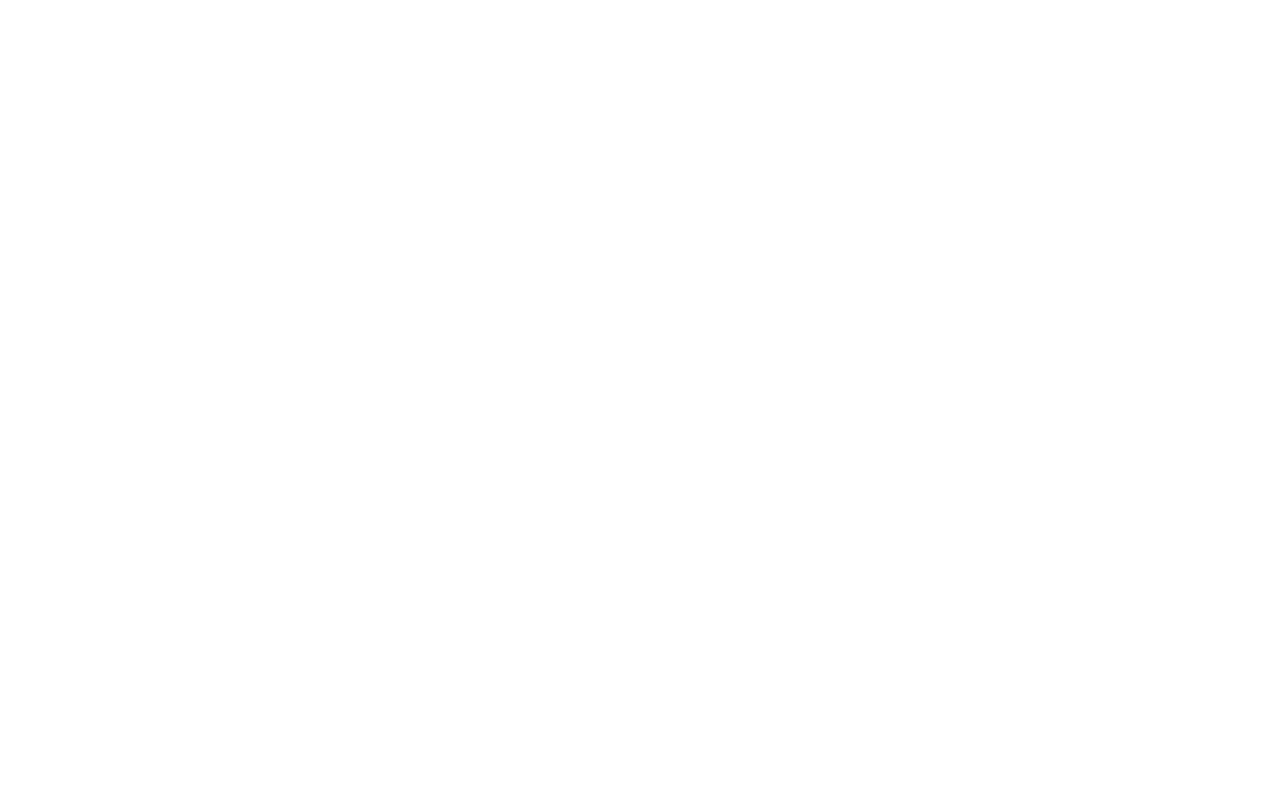
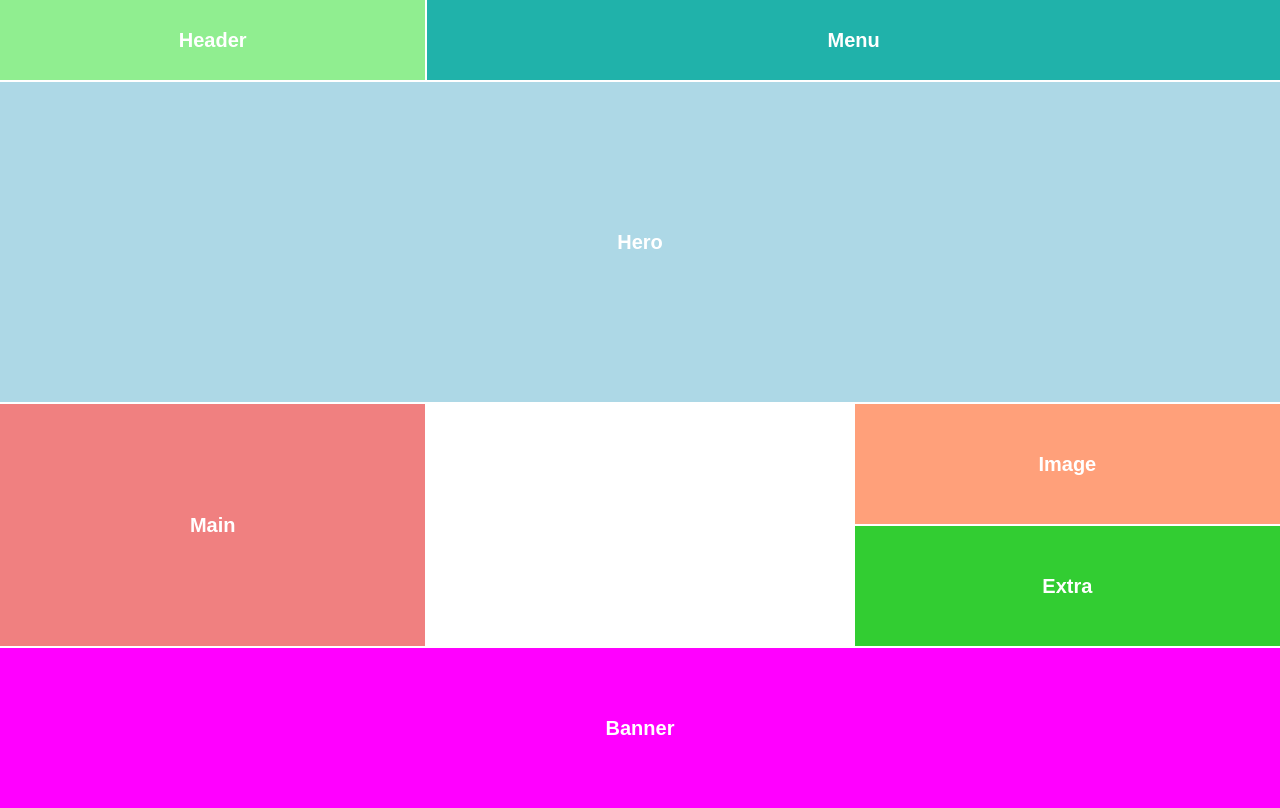
Before and after one commit to Christiano0407/Grid_Flex, a website: page src/html/indexPract.html in a window 1280 px wide. Drawn offline with Linux system fonts and the light colour scheme.

Commit message:
display-desktop

```diff
--- a/src/css/styleTwo.css
+++ b/src/css/styleTwo.css
@@ -154,3 +154,104 @@ footer img {
     width: 20px;
     height: 20px;
 } */
+
+/*Desktop*/
+.container {
+    width: 100vw;
+    height: 100vh;
+    display: grid;
+    grid-template-columns: repeat(3, 1fr);
+    grid-template-rows: 10% 40% 15% 15% 20%;
+    gap: 2px;
+
+    grid-template-areas: "header menus menus"
+                         "hero   hero hero"
+                         "main   .    image"
+                         "main   .    extra"
+                         "banner banner banner";
+
+}
+.header {
+   grid-area: header;
+   background-color: lightgreen;
+}
+.header h1 {
+    display: flex;
+    justify-content: center;
+    align-items: center;
+    width: 100%;
+    height: 100%;
+}
+.menu {
+    grid-area: menus;
+    background-color: lightseagreen;
+}
+.menu h1 {
+    display: flex;
+    justify-content: center;
+    align-items: center;
+    width: 100%;
+    height: 100%;
+}
+.hero {
+    grid-area: hero;
+    background-color: lightblue;
+}
+.hero h1 {
+    display: flex;
+    justify-content: center;
+    align-items: center;
+    width: 100%;
+    height: 100%;
+}
+.main {
+    grid-area: main;
+    background-color: lightcoral;
+}
+.main h1 {
+    display: flex;
+    justify-content: center;
+    align-items: center;
+    width: 100%;
+    height: 100%;
+}
+.image {
+    grid-area: image;
+    background-color: lightsalmon;
+}
+.image h1 {
+    display: flex;
+    justify-content: center;
+    align-items: center;
+    width: 100%;
+    height: 100%;
+}
+.extra {
+    grid-area: extra;
+    background-color: limegreen;
+}
+.extra h1 {
+    display: flex;
+    justify-content: center;
+    align-items: center;
+    width: 100%;
+    height: 100%;
+}
+.banner {
+    grid-area: banner;
+    background-color: magenta;
+}
+.banner h1 {
+    display: flex;
+    justify-content: center;
+    align-items: center;
+    width: 100%;
+    height: 100%;
+}
+
+h1 {
+    font-size: 20px;
+    font-family: sans-serif;
+    font-weight: bold;
+    color: #fff;
+}
--- a/src/html/indexPract.html
+++ b/src/html/indexPract.html
@@ -46,8 +46,29 @@
             <img class="footer__cont--4 items" src="../assets/icons/notifications_none-24px.svg" alt="">
         </footer>
     </section> -->
-
+<!--     Desktop -->
     <section class="container">
+        <div class="header">
+            <h1>Header</h1>
+        </div>
+        <div class="menu">
+            <h1>Menu</h1>
+        </div>
+        <div class="hero">
+            <h1>Hero</h1>
+        </div>
+        <div class="main">
+            <h1>Main</h1>
+        </div>
+        <div class="image">
+            <h1>Image</h1>
+        </div>
+        <div class="extra">
+            <h1>Extra</h1>
+        </div>
+        <div class="banner">
+            <h1>Banner</h1>
+        </div>
 
     </section>
 </body>
```
